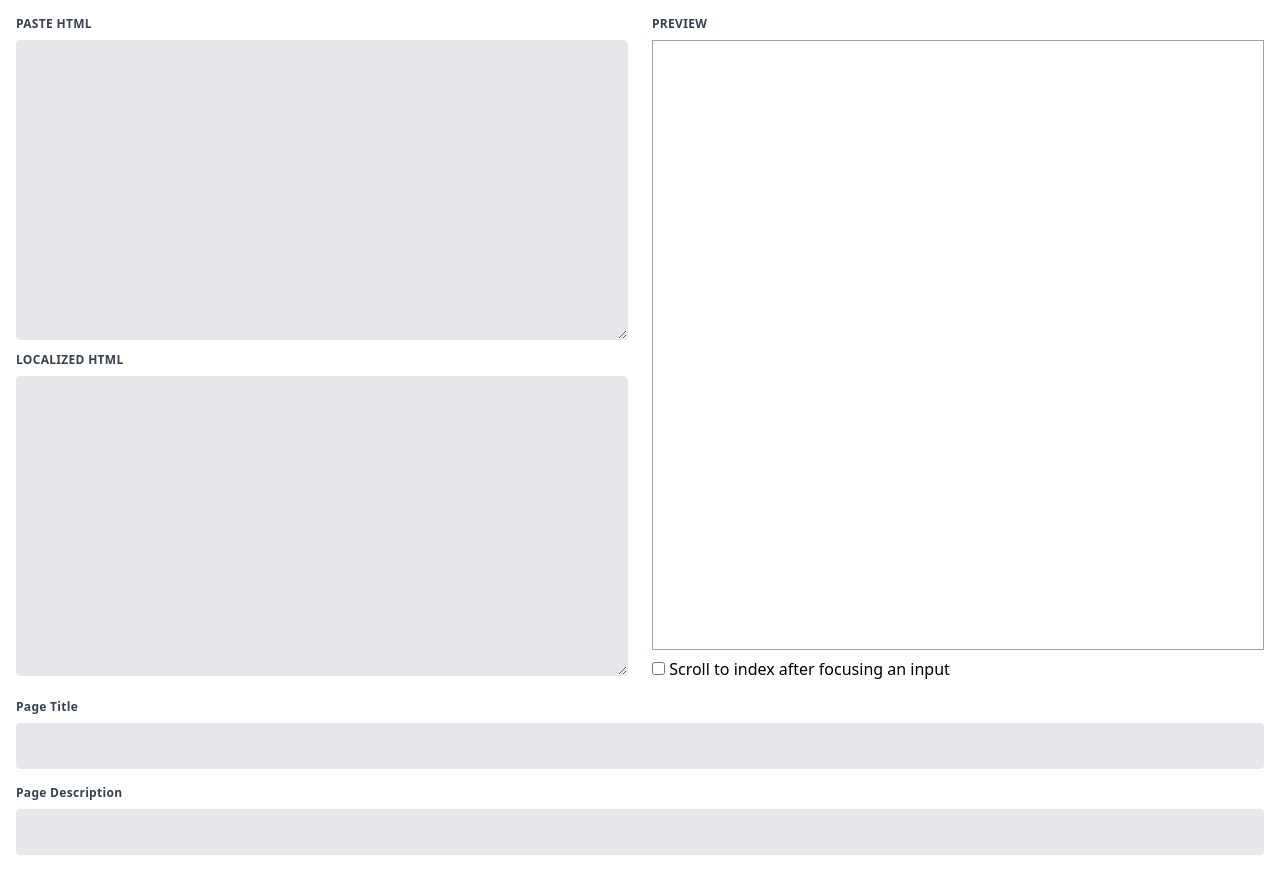
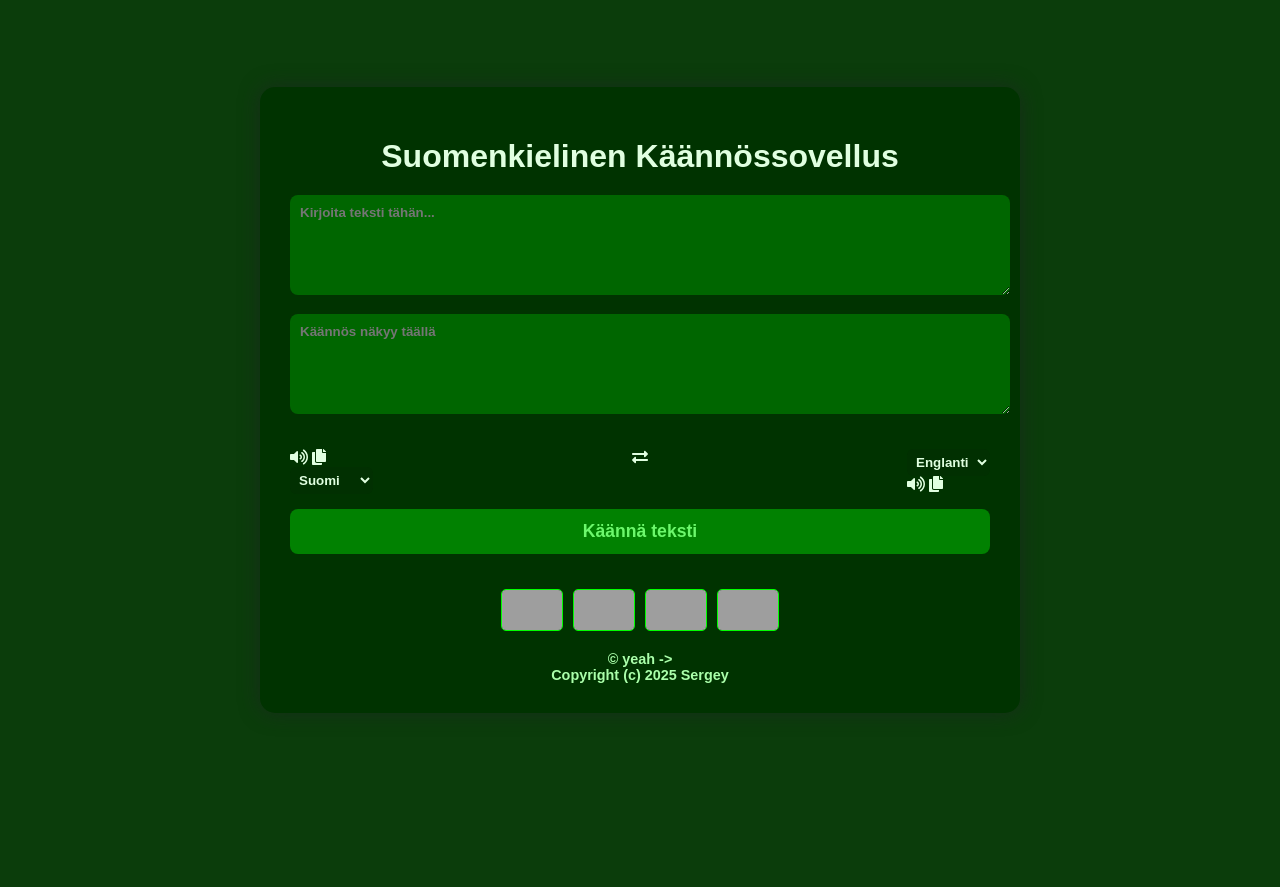
Before and after one commit to serkki/llm-kaantaja-web, a Flask app: page / in a window 1280 px wide. After the commit the page ends 683 px from the top, so only its background shows below. Run offline with Flask 3, Linux system fonts and the light colour scheme; some libraries are stand-ins or nearby versions; grey boxes are pictures that could not be loaded.

Commit message:
Update index.html

```diff
--- a/template/index.html
+++ b/template/index.html
@@ -1,207 +1,159 @@
 <!DOCTYPE html>
-<html lang="en">
-  <head>
-    <meta charset="UTF-8" />
-    <meta name="viewport" content="width=device-width, initial-scale=1.0" />
-    <title>HTML Localization Tool</title>
-    <script src="https://cdn.tailwindcss.com"></script>
-  </head>
-  <body>
-    <div class="container mx-auto p-4">
-      <div class="flex flex-wrap -mx-3">
-        <!-- Left Column -->
-        <div class="w-full md:w-1/2 px-3 mb-6 md:mb-0 h-[600px]">
-          <label for="textarea" class="block uppercase tracking-wide text-gray-700 text-xs font-bold mb-2">Paste HTML</label>
-          <textarea
-            id="textarea"
-            rows="10"
-            class="resize-y appearance-none block w-full h-1/2 bg-gray-200 text-gray-700 border border-gray-200 rounded py-3 px-4 mb-3 leading-tight focus:outline-none focus:bg-white focus:border-gray-500"
-          ></textarea>
-          <label for="textarea-2" class="block uppercase tracking-wide text-gray-700 text-xs font-bold mb-2">Localized HTML</label>
-          <textarea
-            id="textarea-2"
-            rows="10"
-            class="resize-y appearance-none block w-full h-1/2 bg-gray-200 text-gray-700 border border-gray-200 rounded py-3 px-4 mb-3 leading-tight focus:outline-none focus:bg-white focus:border-gray-500"
-          ></textarea>
-        </div>
+<html lang="fi" dir="ltr">
+<head>
+<meta charset="utf-8">
+<title>Kielikääntäjä</title>
+<meta name="viewport" content="width=device-width, initial-scale=1.0">
+<style>
+    body {
+        font-family: Arial, sans-serif;
+        font-weight: bold;
+        background-color: #0b3d0b; /* tumma vihreä */
+        color: #e0ffe0; /* vaalea vihreä */
+        margin: 0;
+        padding: 0;
+        display: flex;
+        justify-content: center;
+        align-items: center;
+        min-height: 100vh;
+    }
+    .container {
+        background-color: #003300;
+        padding: 30px;
+        border-radius: 15px;
+        width: 90%;
+        max-width: 700px;
+        box-shadow: 0 0 20px rgba(26, 41, 30, 0.836);
+    }
+    .text-input textarea {
+        width: 100%;
+        padding: 10px;
+        border-radius: 8px;
+        border: none;
+        resize: vertical;
+        margin-bottom: 15px;
+        background-color: #006600;
+        color: #e0ffe0;
+        font-family: Arial, sans-serif;
+        font-weight: bold;
+        min-height: 80px;
+    }
+    button {
+        width: 100%;
+        padding: 12px;
+        border: none;
+        border-radius: 8px;
+        background-color: #02ca0283;
+        color: #6cf86c;
+        font-weight: bold;
+        font-size: 1.1em;
+        cursor: pointer;
+        margin-bottom: 20px;
+    }
+    button:hover {
+        background-color: #00ff00;
+    }
+    .controls {
+        display: flex;
+        justify-content: space-between;
+        margin-bottom: 15px;
+        list-style: none;
+        padding: 0;
+    }
+    .controls select {
+        background-color: #013001;
+        color: #e0ffe0;
+        border: none;
+        border-radius: 6px;
+        padding: 5px;
+        font-weight: bold;
+    }
+    .controls .icons i {
+        margin-right: 10px;
+        cursor: pointer;
+        color: #00ff00;
+    }
+    .exchange i {
+        cursor: pointer;
+        color: #00ff00;
+    }
+    .footer {
+        text-align: center;
+        margin-top: 20px;
+        font-size: 0.9em;
+        color: #aaffaa;
+    }
+    .flags {
+        display: flex;
+        justify-content: center;
+        flex-wrap: wrap;
+        margin-top: 15px;
+        gap: 10px;
+    }
+    .flags img {
+        width: 60px;
+        height: 40px;
+        border-radius: 5px;
+        border: 1px solid #00ff00;
+    }
+</style>
+</head>
+<body>
+<div class="container">
+    <h1 style="text-align:center; margin-bottom:20px;">Suomenkielinen Käännössovellus</h1>
 
-        <!-- Right Column -->
-        <div class="w-full md:w-1/2 px-3 h-[635px] relative">
-          <label for="textarea" class="block uppercase tracking-wide text-gray-700 text-xs font-bold mb-2">Preview</label>
-          <iframe id="iframe" class="w-full h-[610px] border border-solid border-gray-400"></iframe>
-          <input type="checkbox" id="scroll-to-index" name="scroll-to-index" class="mt-3" /> <label for="scroll-to-index">Scroll to index after focusing an input</label>
-        </div>
-      </div>
-      <!-- Input Column -->
-      <div class="w-full mt-12 max-h-[600px] overflow-y-scroll">
-        <div class="mb-4">
-          <label for="title" class="block tracking-wide text-gray-700 text-xs font-bold mb-2">Page Title</label>
-          <input
-              type="text"
-              id="title"
-              oninput="updateTitle(event)"
-              class="appearance-none block w-full bg-gray-200 text-gray-700 border border-gray-200 rounded py-3 px-4 leading-tight focus:outline-none focus:bg-white focus:border-gray-500"
-          />
-        </div>
-        <div class="mb-4">
-          <label for="description" class="block tracking-wide text-gray-700 text-xs font-bold mb-2">Page Description</label>
-          <input
-              type="text"
-              id="description"
-              oninput="updateDescription(event)"
-              class="appearance-none block w-full bg-gray-200 text-gray-700 border border-gray-200 rounded py-3 px-4 leading-tight focus:outline-none focus:bg-white focus:border-gray-500"
-          />
-        </div>
-        <!-- Label and Input Pair 1 -->
-        <div id="input-wrapper"></div>
-        <!-- Add more labels and inputs as needed -->
-      </div>
+    <div class="text-input">
+        <textarea spellcheck="false" class="from-text" placeholder="Kirjoita teksti tähän..."></textarea>
+        <textarea spellcheck="false" readonly disabled class="to-text" placeholder="Käännös näkyy täällä"></textarea>
     </div>
-    <script>
-      let bodyTextNodes = [];
-      let clonedTextNodes = [];
-      let titleNode = undefined;
-      let descriptionNode = undefined;
-      function getTextNodes(node) {
-        const textNodes = [];
 
-        function getTextNodesRecursively(node) {
-          if (node.nodeType === Node.TEXT_NODE) {
-            textNodes.push(node);
-          } else {
-            for (var i = 0; i < node.childNodes.length; i++) {
-              getTextNodesRecursively(node.childNodes[i]);
-            }
-          }
-        }
+    <ul class="controls">
+        <li class="row from">
+            <div class="icons">
+                <i id="from-sound" class="fas fa-volume-up"></i>
+                <i id="from-copy" class="fas fa-copy"></i>
+            </div>
+            <select>
+                <option value="fi">Suomi</option>
+                <option value="en">Englanti</option>
+                <option value="es">Espanja</option>
+                <option value="sv">Ruotsi</option>
+            </select>
+        </li>
+        <li class="exchange"><i class="fas fa-exchange-alt"></i></li>
+        <li class="row to">
+            <select>
+                <option value="en">Englanti</option>
+                <option value="fi">Suomi</option>
+                <option value="es">Espanja</option>
+                <option value="sv">Ruotsi</option>
+            </select>
+            <div class="icons">
+                <i id="to-sound" class="fas fa-volume-up"></i>
+                <i id="to-copy" class="fas fa-copy"></i>
+            </div>
+        </li>
+    </ul>
 
-        getTextNodesRecursively(node);
+    <button>Käännä teksti</button>
 
-        return textNodes;
-      }
+    <div class="flags">
+        <img src="flags/finland.jpg" alt="Suomen lippu">
+        <img src="flags/sweden.jpg" alt="Ruotsin lippu">
+        <img src="flags/spain.jpg" alt="Espanjan lippu">
+        <img src="flags/uk.jpg" alt="UK lippu">
+    </div>
 
-      function updateText(event, index) {
-        if (!event.target.value) {
-          bodyTextNodes[index].textContent = clonedTextNodes[index];
-        } else {
-          bodyTextNodes[index].textContent = event.target.value;
-        }
-        const textarea2 = document.getElementById("textarea-2");
-        const iframe = document.getElementById("iframe");
-        textarea2.value = '<!DOCTYPE HTML PUBLIC "-//W3C//DTD HTML 4.01 Transitional//EN" "http://www.w3.org/TR/html4/loose.dtd">\n' + iframe.contentDocument.body.parentElement.outerHTML;
-        localStorage.setItem("inputs", JSON.stringify(bodyTextNodes.map((node) => node.textContent)));
-      }
+    <div class="footer">
+        &copy; yeah -> <br>
+        Copyright (c) 2025 Sergey
+    </div>
+</div>
 
-      function updateTitle(event) {
-        if (!event.target.value) {
-          titleNode.textContent = document.querySelector('label[for=title]').textContent;
-        } else {
-          titleNode.textContent = event.target.value;
-        }
-        const textarea2 = document.getElementById("textarea-2");
-        const iframe = document.getElementById("iframe");
-        textarea2.value = '<!DOCTYPE HTML PUBLIC "-//W3C//DTD HTML 4.01 Transitional//EN" "http://www.w3.org/TR/html4/loose.dtd">\n' + iframe.contentDocument.body.parentElement.outerHTML;
-        localStorage.setItem("title", titleNode.textContent);
-      }
-
-      function updateDescription(event) {
-        if (!event.target.value) {
-          descriptionNode.setAttribute('content', document.querySelector('label[for=description]').textContent);
-        } else {
-          descriptionNode.setAttribute('content', event.target.value);
-        }
-        const textarea2 = document.getElementById("textarea-2");
-        const iframe = document.getElementById("iframe");
-        textarea2.value = '<!DOCTYPE HTML PUBLIC "-//W3C//DTD HTML 4.01 Transitional//EN" "http://www.w3.org/TR/html4/loose.dtd">\n' + iframe.contentDocument.body.parentElement.outerHTML;
-        localStorage.setItem("description", descriptionNode.getAttribute('content'));
-      }
-
-      function focusNode(index) {
-        const isFocusEnabled = document.getElementById('scroll-to-index').checked;
-        if (isFocusEnabled) {
-          const node = bodyTextNodes[index];
-          node.parentNode.scrollIntoView({ behavior: 'smooth', block: 'center' });
-        }
-      }
-      document.addEventListener("DOMContentLoaded", function () {
-        const textarea = document.getElementById("textarea");
-        const existingHtml = localStorage.getItem("html");
-        if (existingHtml) {
-          textarea.value = existingHtml;
-          const iframe = document.getElementById("iframe");
-          iframe.srcdoc = existingHtml;
-          iframe.onload = function () {
-            onIframeLoad(iframe);
-            const existingInputs = localStorage.getItem("inputs");
-            if (existingInputs) {
-                JSON.parse(existingInputs).forEach((input, index) => {
-                    bodyTextNodes[index].textContent = input;
-                    if (bodyTextNodes[index].textContent !== clonedTextNodes[index]) {
-                        document.getElementById('input' + index).value = input;
-                    }
-                })
-            }
-            const existingTitle = localStorage.getItem('title');
-            if (existingTitle) {
-              titleNode.textContent = existingTitle;
-              if (titleNode.textContent !== document.querySelector('label[for=title]').textContent) {
-                document.getElementById('title').value = existingTitle;
-              }
-            }
-            const existingDescription = localStorage.getItem('description');
-            if (existingDescription) {
-              descriptionNode.setAttribute('content', existingDescription);
-              if (descriptionNode.getAttribute('content') !== document.querySelector('label[for=description]').value) {
-                document.getElementById('description').value = existingDescription;
-              }
-            }
-            const textarea2 = document.getElementById("textarea-2");
-            textarea2.value = '<!DOCTYPE HTML PUBLIC "-//W3C//DTD HTML 4.01 Transitional//EN" "http://www.w3.org/TR/html4/loose.dtd">\n' + iframe.contentDocument.body.parentElement.outerHTML;
-          };
-        }
-
-        textarea.addEventListener("input", function (event) {
-          const html = event.target.value;
-          localStorage.setItem("html", html);
-          const iframe = document.getElementById("iframe");
-          iframe.srcdoc = html;
-          iframe.onload = function () {
-            onIframeLoad(iframe);
-          };
-        });
-
-        function onIframeLoad(iframe) {
-          const iframeBody = iframe.contentDocument.body;
-          bodyTextNodes = getTextNodes(iframeBody).filter(
-            (node) => node.textContent.trim().length > 0 && node.parentNode.nodeName !== "SCRIPT"
-          );
-          clonedTextNodes = bodyTextNodes.map((node) => node.textContent);
-          titleNode = iframe.contentDocument.head.getElementsByTagName('title')[0];
-          document.querySelector('label[for=title]').innerHTML = titleNode.textContent;
-          descriptionNode = iframe.contentDocument.head.querySelector('meta[name=description]');
-          document.querySelector('label[for=description]').innerHTML = descriptionNode.getAttribute('content');
-          const inputHtml = bodyTextNodes
-            .map((node, index) => {
-              return `
-                <div class="mb-4">
-                    <label for="input${index}" class="block tracking-wide text-gray-700 text-xs font-bold mb-2">${node.textContent}</label>
-                    <input
-                        type="text"
-                        id="input${index}"
-                        oninput="updateText(event, ${index})"
-                        onclick="focusNode(${index})"
-                        class="appearance-none block w-full bg-gray-200 text-gray-700 border border-gray-200 rounded py-3 px-4 leading-tight focus:outline-none focus:bg-white focus:border-gray-500"
-                    />
-                </div>`;
-            })
-            .join("");
-          const inputWrapper = document.getElementById("input-wrapper");
-          inputWrapper.innerHTML = inputHtml;
-          const textarea2 = document.getElementById("textarea-2");
-          textarea2.value = '<!DOCTYPE HTML PUBLIC "-//W3C//DTD HTML 4.01 Transitional//EN" "http://www.w3.org/TR/html4/loose.dtd">\n' + iframe.contentDocument.body.parentElement.outerHTML;
-          // console.log(bodyTextNodes);
-        }
-      });
-    </script>
-  </body>
+<!-- Font Awesome Icons -->
+<script src="https://cdnjs.cloudflare.com/ajax/libs/font-awesome/5.15.3/js/all.min.js"></script>
+<script>
+    // Täällä voidaan lisätä JS käännöstoiminnolle
+</script>
+</body>
 </html>
```
